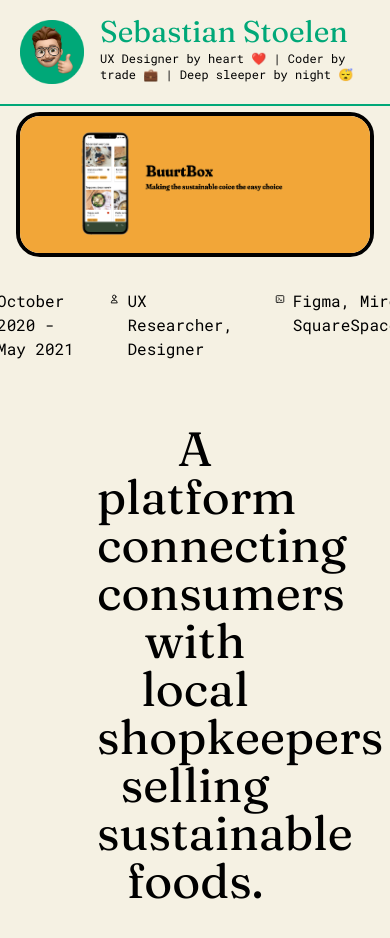
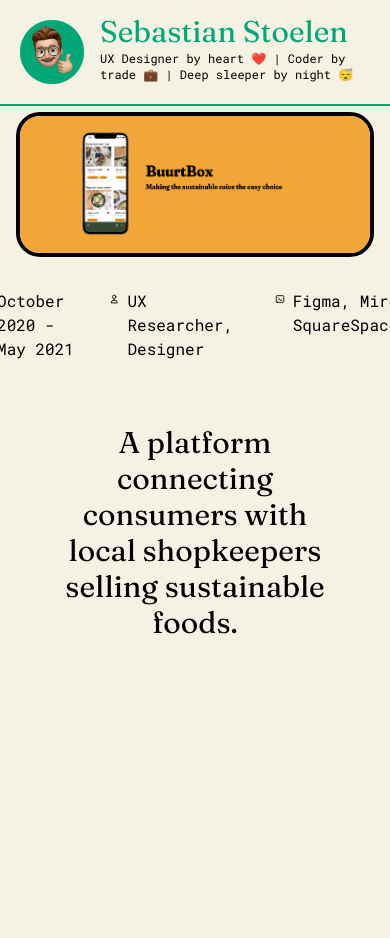
Before and after one commit to sebastianstoelen/portfolio, a Vue app: page /buurtbox in a window 390 px wide. Shown: the top 938 px of the page. Built offline with nearby package versions, Linux system fonts and the light colour scheme.

Commit message:
small fixes

```diff
--- a/src/views/BuurtBox.vue
+++ b/src/views/BuurtBox.vue
@@ -20,7 +20,7 @@
       </div>
     </div>
     <div class="flex justify-center pt-16">
-      <h1 class="w-2/3 font-header text-5xl font-black text-center">
+      <h1 class="w-full md:w-2/3 font-header text-3xl md:text-5xl font-black text-center">
         A platform connecting consumers with local shopkeepers selling
         sustainable foods.
       </h1>
```
